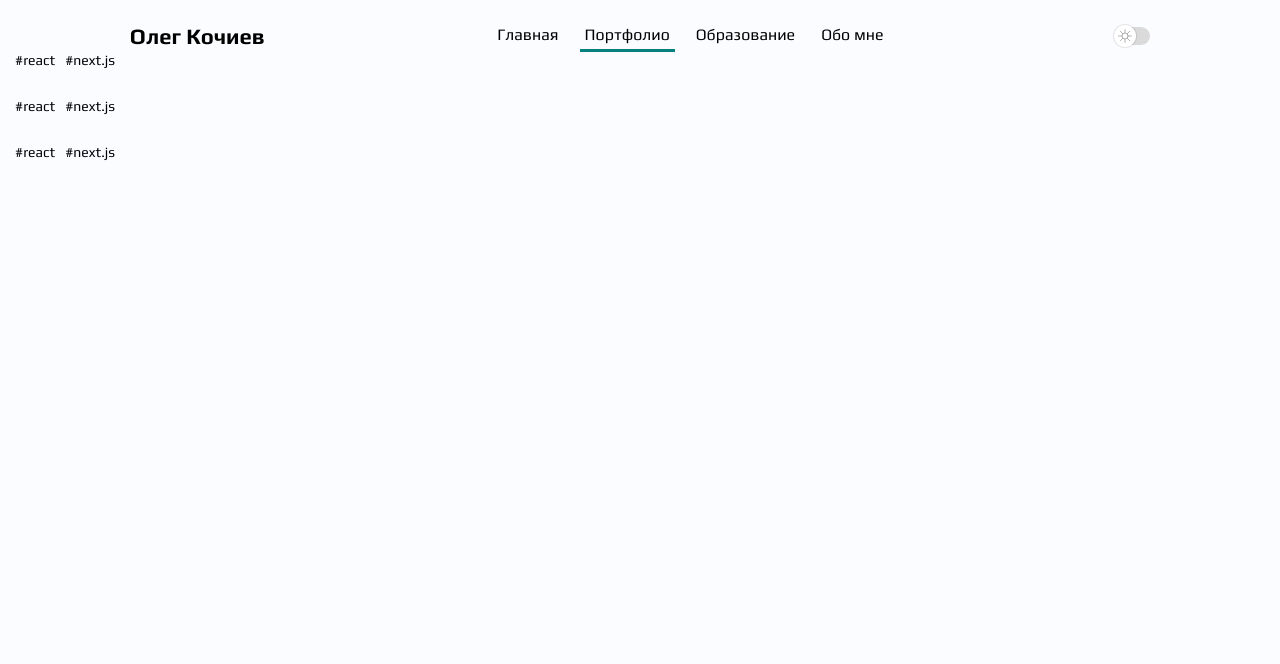
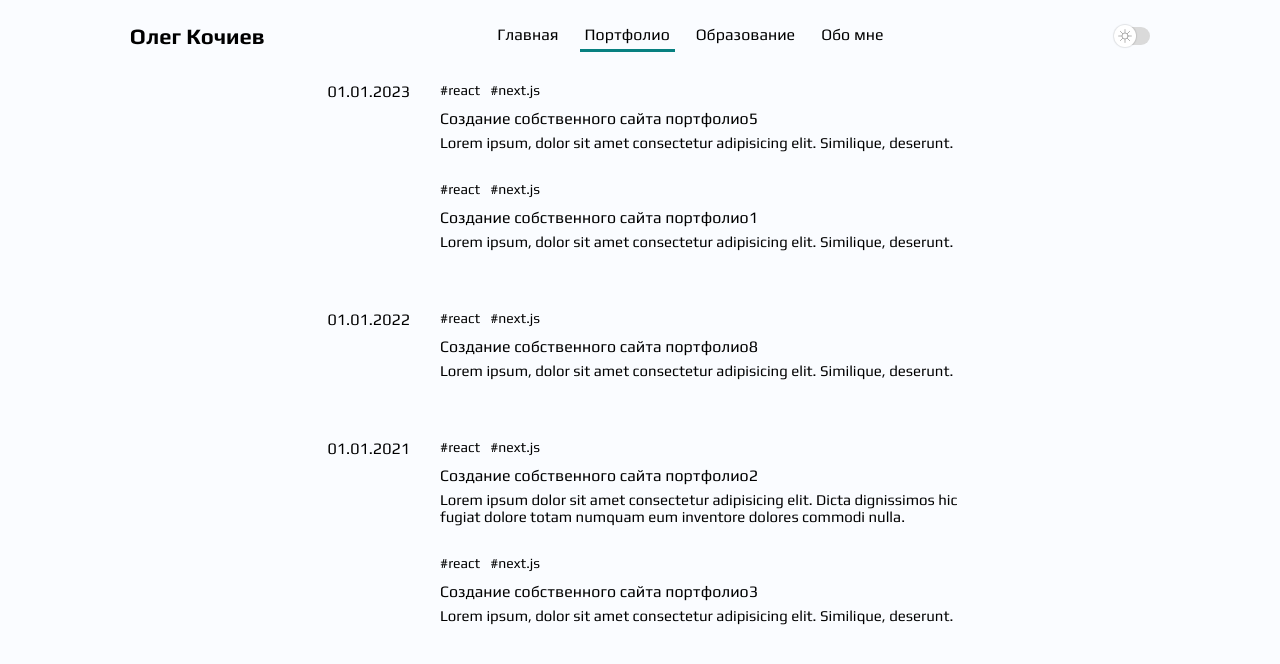
Before and after one commit to OlegKochiev/olegkochiev.com, a Next.js app: page /portfolio in a window 1280 px wide. Shown: the top 664 px of the page. Built offline with nearby package versions, Linux system fonts and the light colour scheme.

Commit message:
added main styles for portfolio page

```diff
--- a/src/components/Header/index.tsx
+++ b/src/components/Header/index.tsx
@@ -11,6 +11,7 @@ const Container = styled.div`
   display: flex;
   justify-content: space-around;
   align-items: center;
+  margin-bottom: 30px;
 `;
 
 const Header = () => {
--- a/src/pages/portfolio/index.tsx
+++ b/src/pages/portfolio/index.tsx
@@ -8,59 +8,117 @@ import {PATHS} from '../../constants';
 const projects = [
   {
     tags: ['react', 'next.js'],
-    title: 'Создание собственного сайта портфолио',
+    title: 'Создание собственного сайта портфолио5',
+    description: 'Lorem ipsum, dolor sit amet consectetur adipisicing elit. Similique, deserunt.',
     data: '01.01.2023',
     stackTechnologies: [],
   },
   {
     tags: ['react', 'next.js'],
-    title: 'Создание собственного сайта портфолио',
+    title: 'Создание собственного сайта портфолио8',
+    description: 'Lorem ipsum, dolor sit amet consectetur adipisicing elit. Similique, deserunt.',
+    data: '01.01.2022',
+    stackTechnologies: [],
+  },
+  {
+    tags: ['react', 'next.js'],
+    title: 'Создание собственного сайта портфолио1',
+    description: 'Lorem ipsum, dolor sit amet consectetur adipisicing elit. Similique, deserunt.',
     data: '01.01.2023',
     stackTechnologies: [],
   },
   {
     tags: ['react', 'next.js'],
-    title: 'Создание собственного сайта портфолио',
-    data: '01.01.2023',
+    title: 'Создание собственного сайта портфолио2',
+    description:
+      'Lorem ipsum dolor sit amet consectetur adipisicing elit. Dicta dignissimos hic fugiat dolore totam numquam eum inventore dolores commodi nulla.',
+    data: '01.01.2021',
+    stackTechnologies: [],
+  },
+  {
+    tags: ['react', 'next.js'],
+    title: 'Создание собственного сайта портфолио3',
+    description: 'Lorem ipsum, dolor sit amet consectetur adipisicing elit. Similique, deserunt.',
+    data: '01.01.2021',
     stackTechnologies: [],
   },
 ];
 
-const Main = styled.main``;
-const Section = styled.section``;
-const Article = styled.article`
+const Main = styled.main`
+  display: flex;
+  flex-direction: column;
+  align-items: center;
+  gap: 30px;
+`;
+const Section = styled.section`
   display: grid;
   grid-template-columns: 120px 550px;
   grid-gap: 30px;
 `;
+const Year = styled.div`
+  display: flex;
+  justify-content: flex-end;
+`;
+const ProjectsContainer = styled.div``;
+const Article = styled.article`
+  margin-bottom: 30px;
+`;
 const Tags = styled.div`
   display: flex;
   gap: 10px;
+  margin-bottom: 10px;
 `;
 const Tag = styled.div`
   font-size: 14px;
+  border-bottom: 1px solid transparent;
+  &:hover {
+    border-color: inherit;
+  }
 `;
-const Title = styled.div``;
-const Description = styled.div``;
+const Title = styled.h2`
+  margin-bottom: 5px;
+  border-bottom: 1px solid transparent;
+  &:hover {
+    border-color: inherit;
+  }
+`;
+const Description = styled.h3`
+  font-size: 15px;
+`;
 
 const Portfolio = () => {
+  let projectsByYear = {};
+  projects.forEach((project) => {
+    if (!projectsByYear[project.data]) projectsByYear[project.data] = [];
+    projectsByYear[project.data].push(project);
+  });
+
+  const projectsByData = Object.entries(projectsByYear);
+
   return (
     <PageContainer>
       <Header />
       <Main>
+        {projectsByData.map(([year, projects]) => (
+          <Section key={year}>
+            <Year>{year}</Year>
+            <ProjectsContainer>
               {projects.map((project) => (
-          <Section>
-            <Article>
+                <Article key={project.title}>
                   <Tags>
                     {project.tags.map((tag) => (
-                  <Link href={PATHS.PORTFOLIO.BY_TAG(tag)}>
+                      <Link key={tag} href={PATHS.PORTFOLIO.BY_TAG(tag)}>
                         <Tag>#{tag}</Tag>
                       </Link>
                     ))}
                   </Tags>
-              <Title></Title>
-              <Description></Description>
+                  <Link href={PATHS.PORTFOLIO.BY_NAME(project.title)}>
+                    <Title>{project.title}</Title>
+                  </Link>
+                  <Description>{project.description}</Description>
                 </Article>
+              ))}
+            </ProjectsContainer>
           </Section>
         ))}
       </Main>
```
Lines whose indentation alone changed are shown as unchanged.
